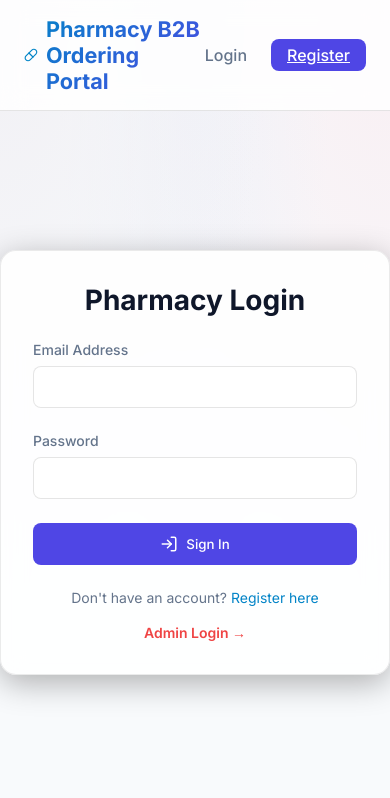
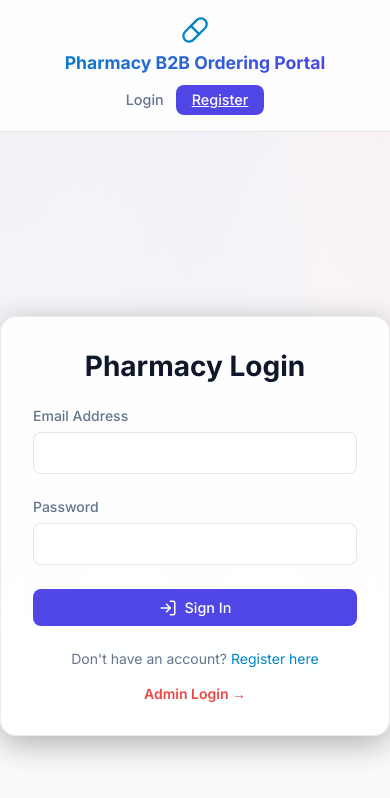
Before and after one commit to pavanmothe61/Mediwave-B2B-pharmacy, a React (Vite) app in the folder frontend/: page / in a window 390 px wide. Shown: the top 798 px of the page. Built offline with nearby package versions, Linux system fonts and the light colour scheme.

Commit message:
Fix mobile responsiveness layout

```diff
--- a/frontend/src/index.css
+++ b/frontend/src/index.css
@@ -171,3 +171,52 @@ body {
   max-width: 400px;
   padding: 2rem;
 }
+
+/* Mobile Responsiveness */
+@media (max-width: 768px) {
+  .navbar-content {
+    flex-direction: column;
+    gap: 0.75rem;
+  }
+
+  .logo {
+    font-size: 1.1rem;
+  }
+
+  .nav-links {
+    gap: 1rem;
+    flex-wrap: wrap;
+    justify-content: center;
+    font-size: 0.9rem;
+  }
+
+  .main-content {
+    padding-top: 8rem; /* Taller navbar when stacked */
+  }
+
+  .container {
+    padding: 0 1rem;
+  }
+
+  .btn {
+    padding: 0.6rem 1.2rem;
+    font-size: 0.9rem;
+  }
+}
+
+@media (max-width: 480px) {
+  .logo {
+    display: flex;
+    flex-direction: column;
+    align-items: center;
+    text-align: center;
+  }
+
+  .nav-links {
+    gap: 0.75rem;
+  }
+
+  .main-content {
+    padding-top: 9rem;
+  }
+}
```
